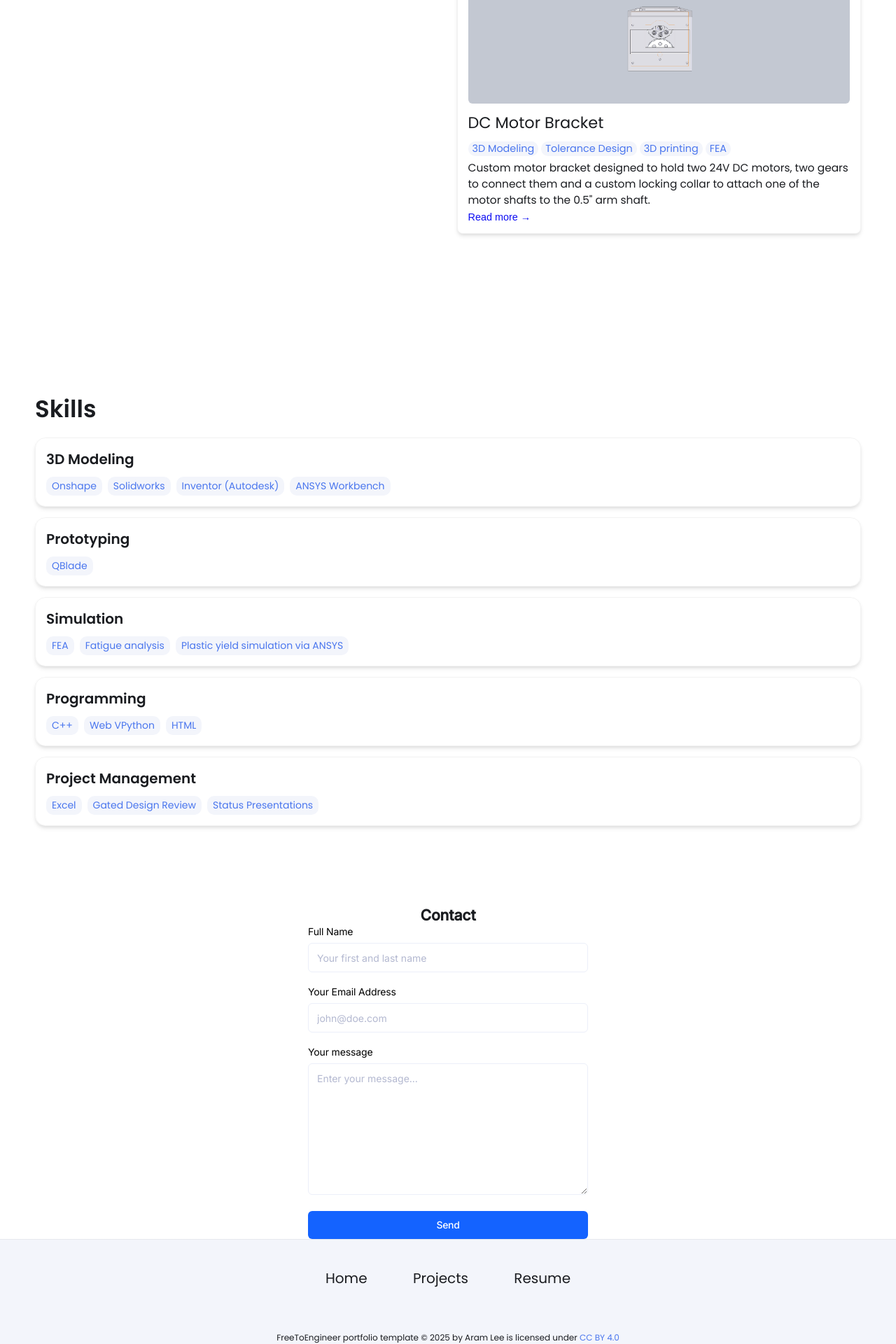
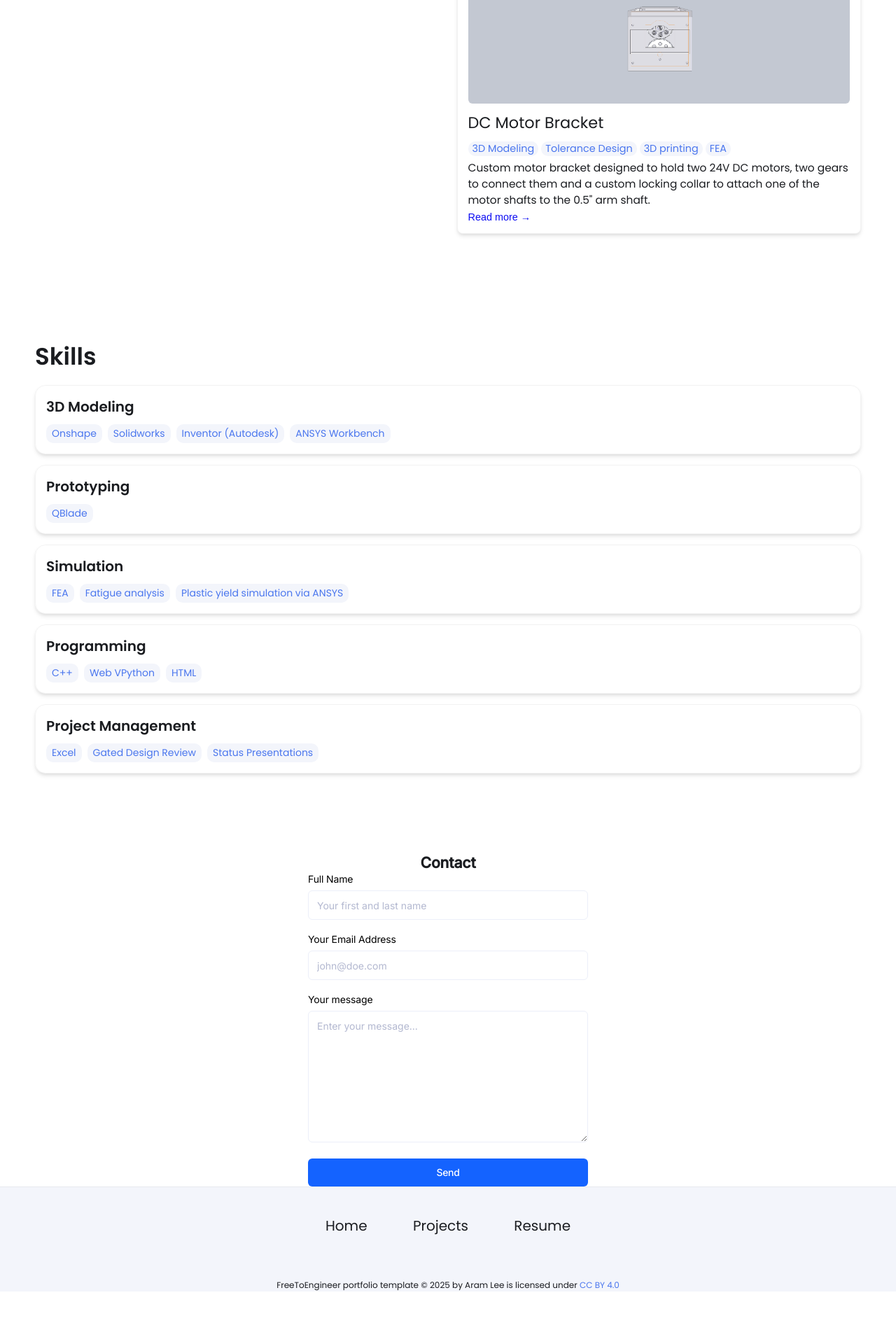
Before and after one commit to JosephWah/JosephW.github.io, a Jekyll site: the page built from index.html, in a window 1280 px wide. Shown: the part 2358-4278 px from the top of the page at 70% size. Built offline with Jekyll 4.4.1, drawn with Linux system fonts in a browser that asks for light colours; after the commit the page ends 4203 px from its top, so only the background shows below that.

Commit message:
Update projects.html

```diff
--- a/_includes/projects.html
+++ b/_includes/projects.html
@@ -8,7 +8,9 @@
         <div class="project-card">
             {% assign folder_path = item.path | split: "/" | slice: 0, 2 | join: "/" %}
             {% assign image_path = "/" | append: folder_path | append: item['main-image'] %}
+            <p align="center">
             <img src="{{ image_path }}" alt="{{ item.title }} image">
+            </p>
             <h3 class="project-title">{{ item.title }}</h3>
             <div class="project-skills">
                 {% for skill in item.skills %}
@@ -19,7 +21,7 @@
             <button class="read-more">Read more →</button>
         </div>
     </a>
-    <br> <br> <br> <br>
+    <br>
 {% endfor %}
     </div>
 
```
